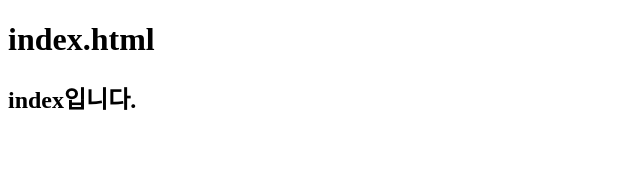
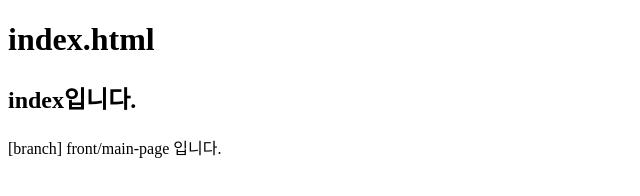
Before and after one commit to first-bob/open-api, a plain HTML site: page index.html in a window 1280 px wide. Shown: the whole page, without its empty margins (0-640 px from the left). Drawn offline with Linux system fonts and the light colour scheme.

Commit message:
index.html: div태그 추가

```diff
--- a/index.html
+++ b/index.html
@@ -8,5 +8,6 @@
 <body>
   <h1>index.html</h1>
   <h2>index입니다.</h2>
+  <div>[branch] front/main-page 입니다.</div>
 </body>
 </html>
```
